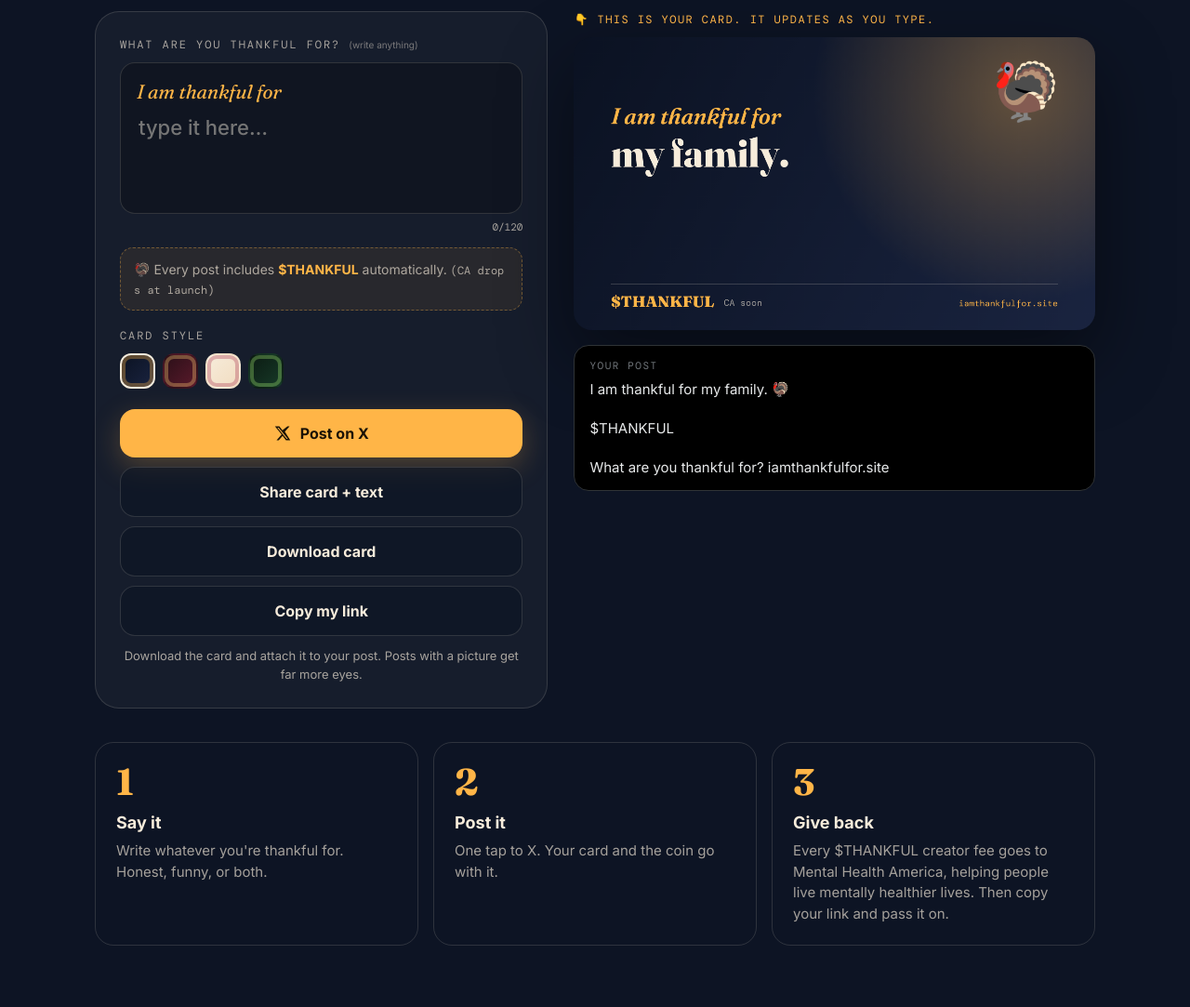
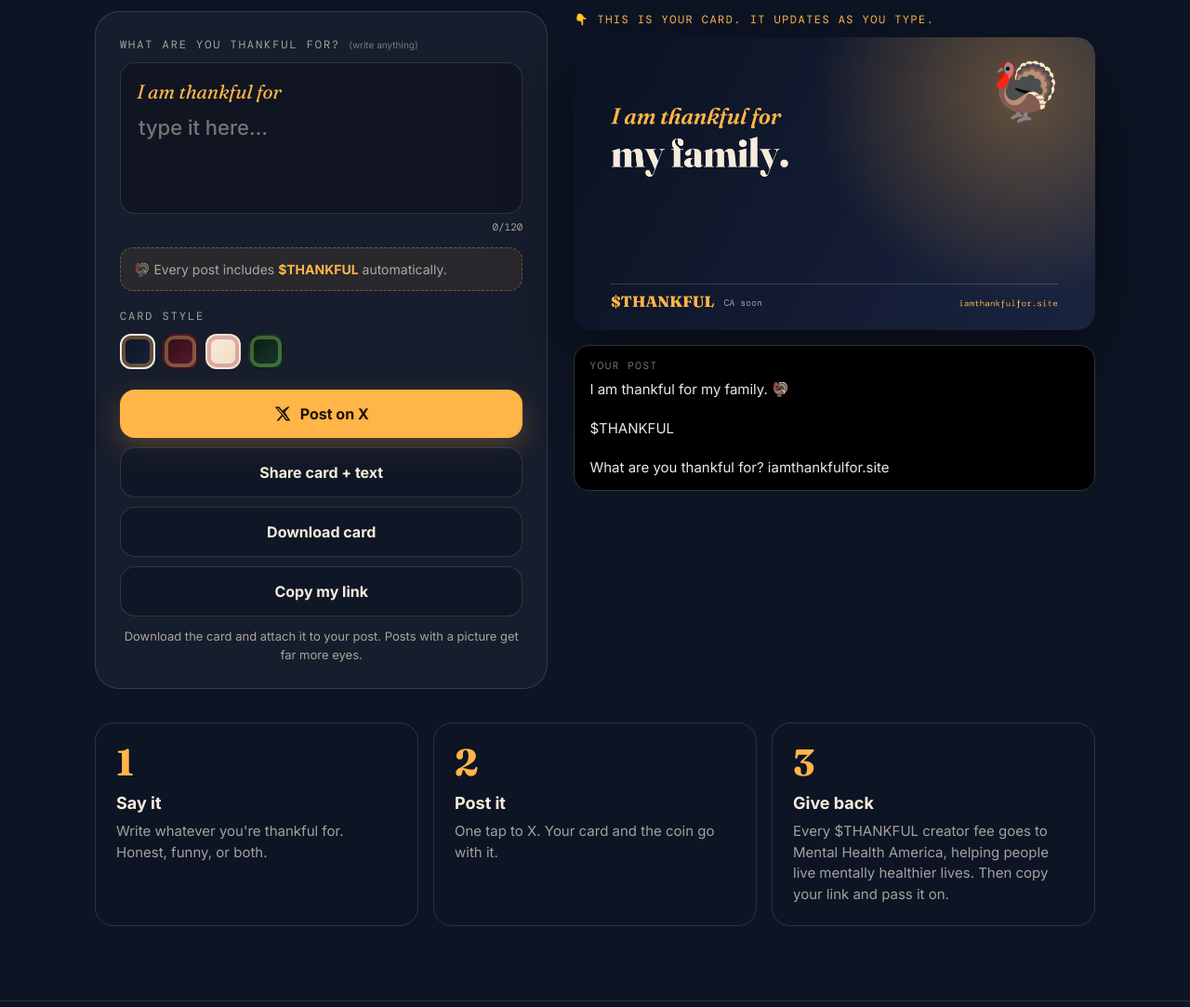
Before and after one commit to barnsrebirth1/thankful, a plain HTML site: page index.html in a window 1280 px wide. Shown: the part 885-1968 px from the top of the page at 93% size. Drawn offline with Linux system fonts and the light colour scheme.

Commit message:
Coin note: show CA only once set
Co-Authored-By: Claude Opus 5.5 <noreply@anthropic.com>
Claude-Session: https://claude.ai/code/session_01GGesYyPGQceyrKENQf3Nij

```diff
--- a/index.html
+++ b/index.html
@@ -192,7 +192,7 @@ footer { border-top: 1px solid var(--line); padding: 30px 0 44px; color: var(--d
 
   const CFG = window.TF_CONFIG || {}; const COIN = { ticker: CFG.TICKER || "$THANKFUL", ca: CFG.CA || "" }; const SITE = CFG.SITE || location.host;
   $("caPill").textContent = COIN.ca ? "CA " + COIN.ca.slice(0, 4) + "…" + COIN.ca.slice(-4) : "CA soon"; $("caPill").onclick = (e) => { e.preventDefault(); if (!COIN.ca) return toast("CA drops at launch"); navigator.clipboard?.writeText(COIN.ca).then(() => toast("CA copied")); };
-  $("cTick").textContent = COIN.ticker; $("cCa").textContent = COIN.ca || "(CA drops at launch)";
+  $("cTick").textContent = COIN.ticker; $("cCa").textContent = COIN.ca ? "CA " + COIN.ca : "";
   const qs = new URLSearchParams(location.search), shared = (qs.get("t") || "").slice(0, 120).replace(/[<>]/g, "");
   if (shared) { $("shared").innerHTML = `Someone is thankful for <b>${shared.replace(/[.!]+$/, "")}</b>. What about you?`; $("shared").classList.add("on"); }
   const STYLES = [{ a: "#0b1222", b: "#1a2440", acc: "#ffb547", txt: "#f7ecdb" }, { a: "#2a0f18", b: "#5a1a2b", acc: "#ffcf73", txt: "#fff4e4" }, { a: "#f7ecdb", b: "#f1dcc0", acc: "#a8324f", txt: "#1d1410" }, { a: "#0b1a12", b: "#173a28", acc: "#9fe870", txt: "#f1fbe9" }];
```
